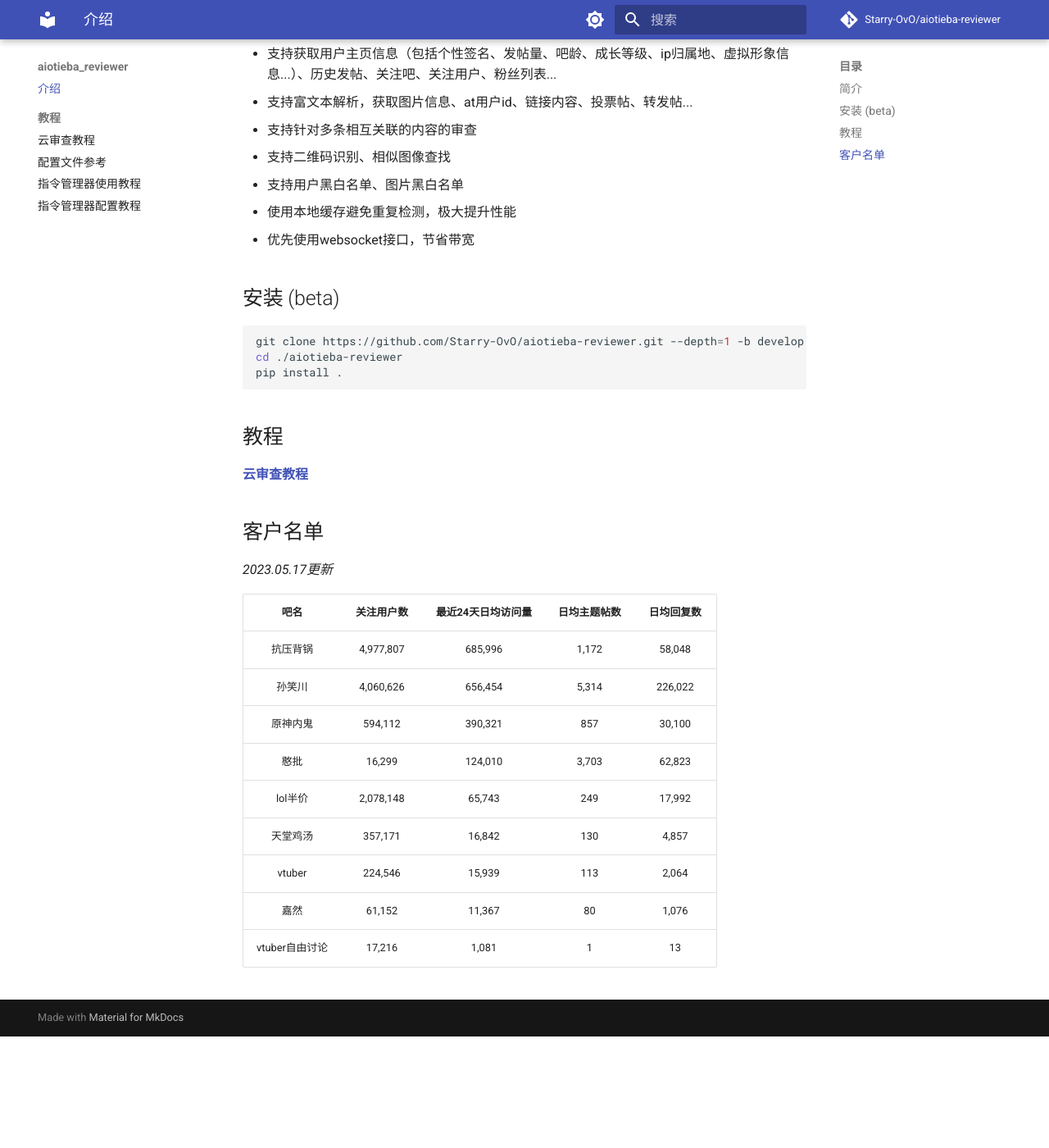
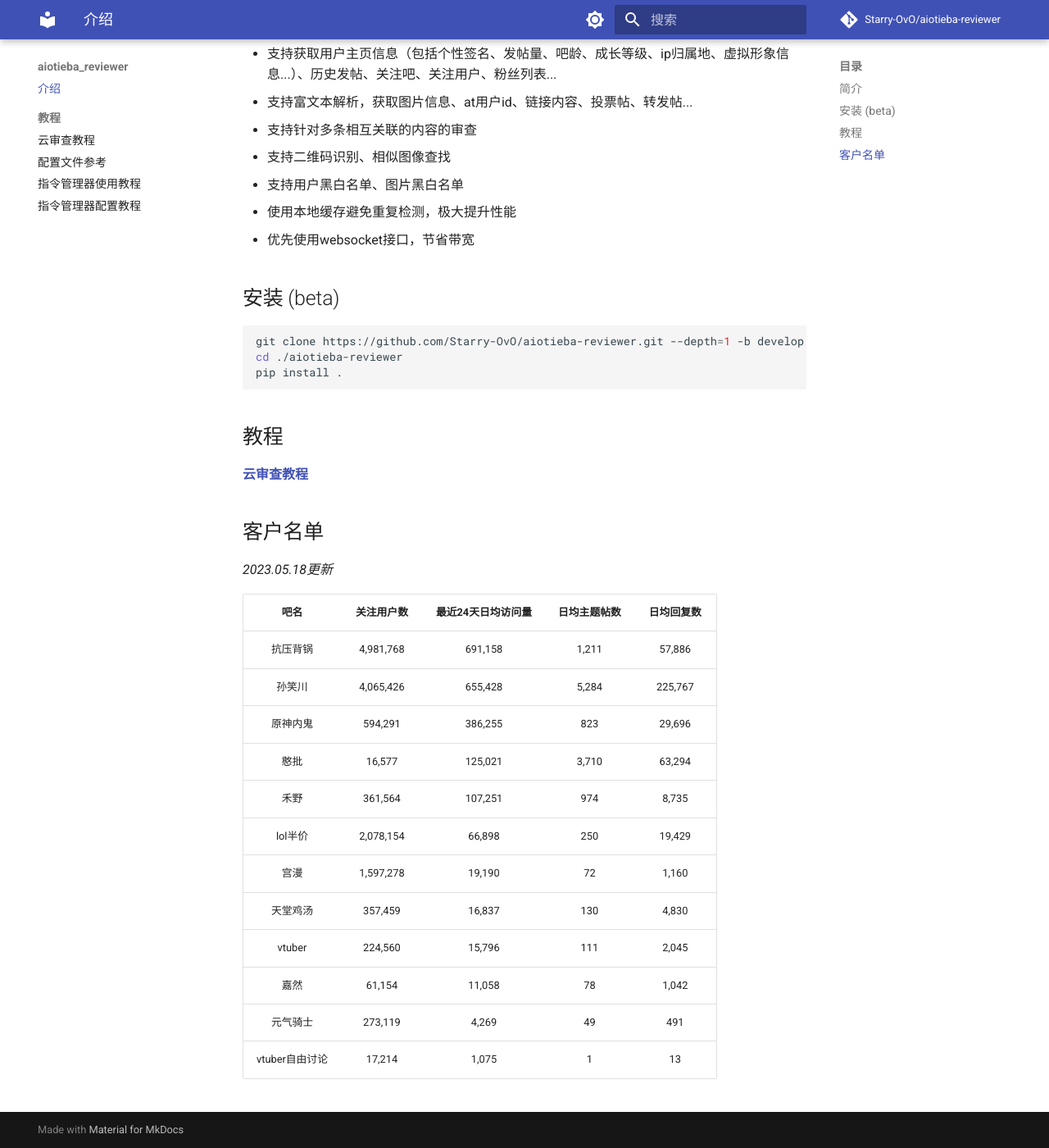
Before and after one commit to lumina37/aiotieba-reviewer, an MkDocs documentation site: the page built from docs/index.md, in a window 1280 px wide and 1400 px high, scrolled down 253 px. Shown: the whole window at 82% size. Built offline with MkDocs 1.6.1 and Material for MkDocs 9.7.7, drawn with Linux system fonts in a browser that asks for light colours; comment, search, counter and statistics services are not loaded; before the commit the page ends 1517 px from its top, so only the background shows below that.

```diff
--- a/docs/index.md
+++ b/docs/index.md
@@ -25,16 +25,19 @@ pip install .
 
 ## 客户名单
 
-*2023.05.17更新*
+*2023.05.18更新*
 
 |      吧名      | 关注用户数 | 最近24天日均访问量 | 日均主题帖数 | 日均回复数 |
 | :------------: | :--------: | :----------------: | :----------: | :--------: |
-|    抗压背锅    | 4,977,807  |      685,996       |    1,172     |   58,048   |
-|     孙笑川     | 4,060,626  |      656,454       |    5,314     |  226,022   |
-|    原神内鬼    |  594,112   |      390,321       |     857      |   30,100   |
-|      憨批      |   16,299   |      124,010       |    3,703     |   62,823   |
-|    lol半价     | 2,078,148  |       65,743       |     249      |   17,992   |
-|    天堂鸡汤    |  357,171   |       16,842       |     130      |   4,857    |
-|     vtuber     |  224,546   |       15,939       |     113      |   2,064    |
-|      嘉然      |   61,152   |       11,367       |      80      |   1,076    |
-| vtuber自由讨论 |   17,216   |       1,081        |      1       |     13     |
+|    抗压背锅    | 4,981,768  |      691,158       |    1,211     |   57,886   |
+|     孙笑川     | 4,065,426  |      655,428       |    5,284     |  225,767   |
+|    原神内鬼    |  594,291   |      386,255       |     823      |   29,696   |
+|      憨批      |   16,577   |      125,021       |    3,710     |   63,294   |
+|      禾野      |  361,564   |      107,251       |     974      |   8,735    |
+|    lol半价     | 2,078,154  |       66,898       |     250      |   19,429   |
+|      宫漫      | 1,597,278  |       19,190       |      72      |   1,160    |
+|    天堂鸡汤    |  357,459   |       16,837       |     130      |   4,830    |
+|     vtuber     |  224,560   |       15,796       |     111      |   2,045    |
+|      嘉然      |   61,154   |       11,058       |      78      |   1,042    |
+|    元气骑士    |  273,119   |       4,269        |      49      |    491     |
+| vtuber自由讨论 |   17,214   |       1,075        |      1       |     13     |
```
Also changed, not shown: README.md (+13 -10 lines).
